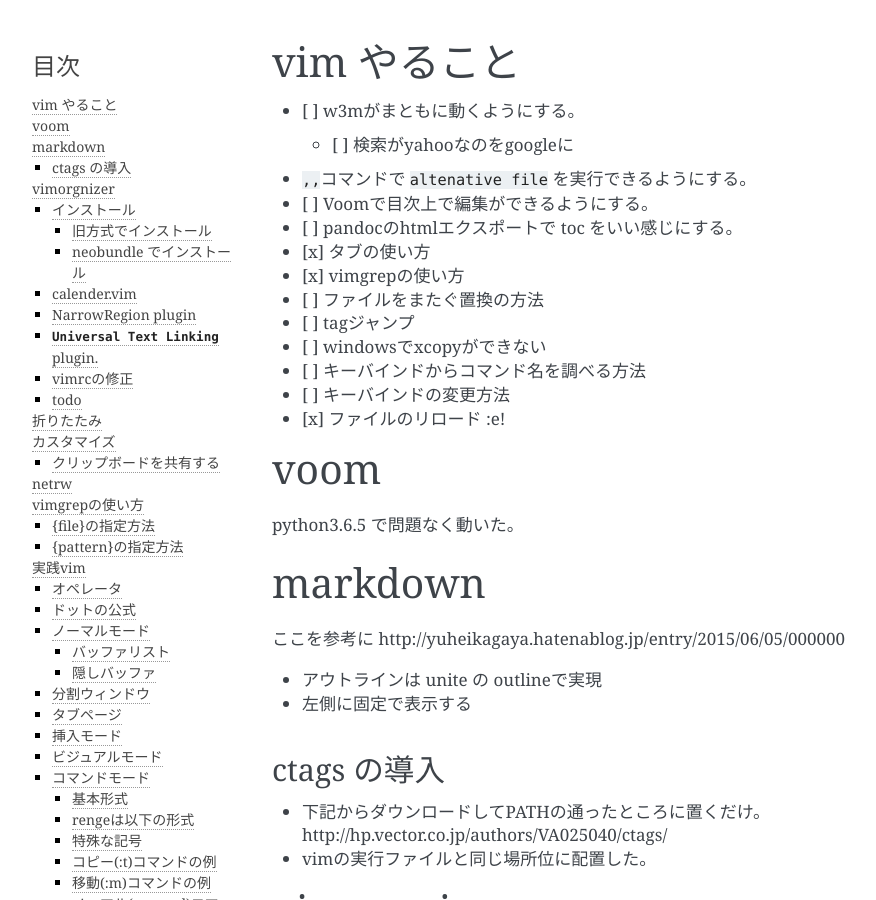
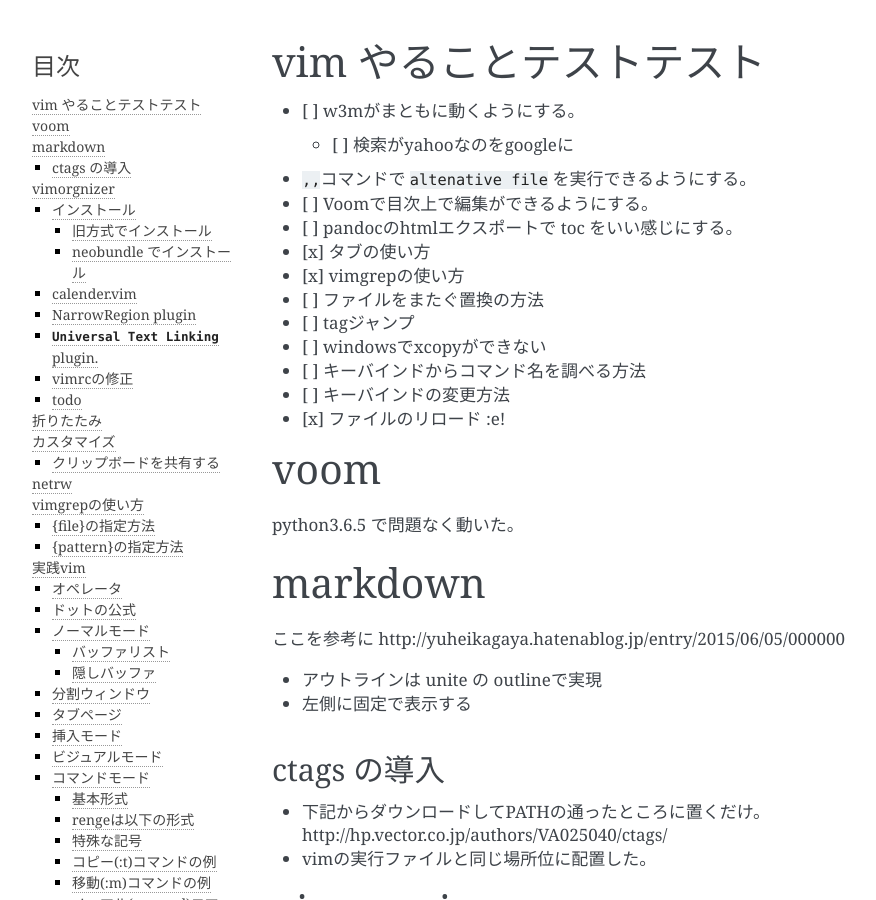
Before and after one commit to zarudama/zarudama, a Sphinx documentation site: the page built from source/vim.md, in a window 1280 px wide and 900 px high. Shown: the whole window, without its empty margins (148-1024 px from the left). Built offline with Sphinx 7.4.7, drawn with Linux system fonts in a browser that asks for light colours.

```diff
--- a/source/vim.md
+++ b/source/vim.md
@@ -1,4 +1,4 @@
-# vim やること
+# vim やることテストテスト
 - [ ] w3mがまともに動くようにする。
   - [ ] 検索がyahooなのをgoogleに
 - `,,`コマンドで `altenative file` を実行できるようにする。
```
Also changed, not shown: 8 other files.
